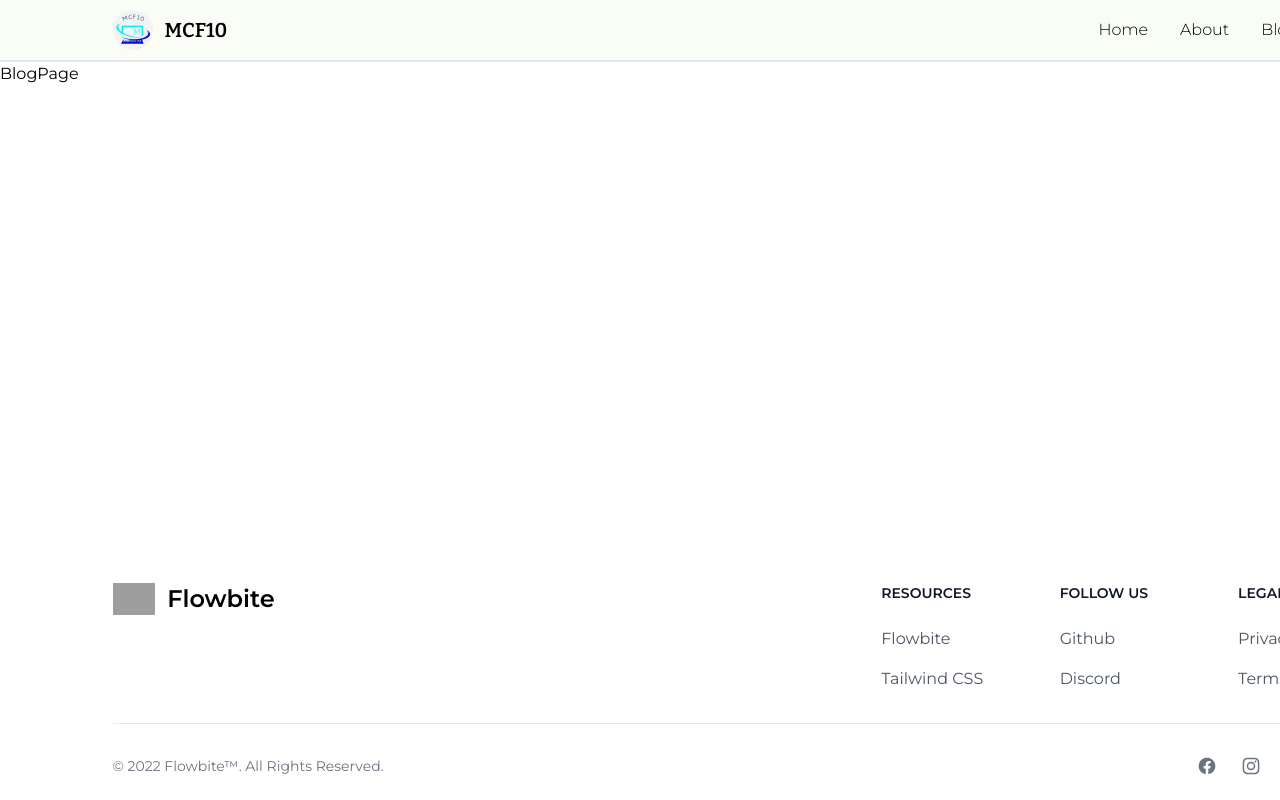
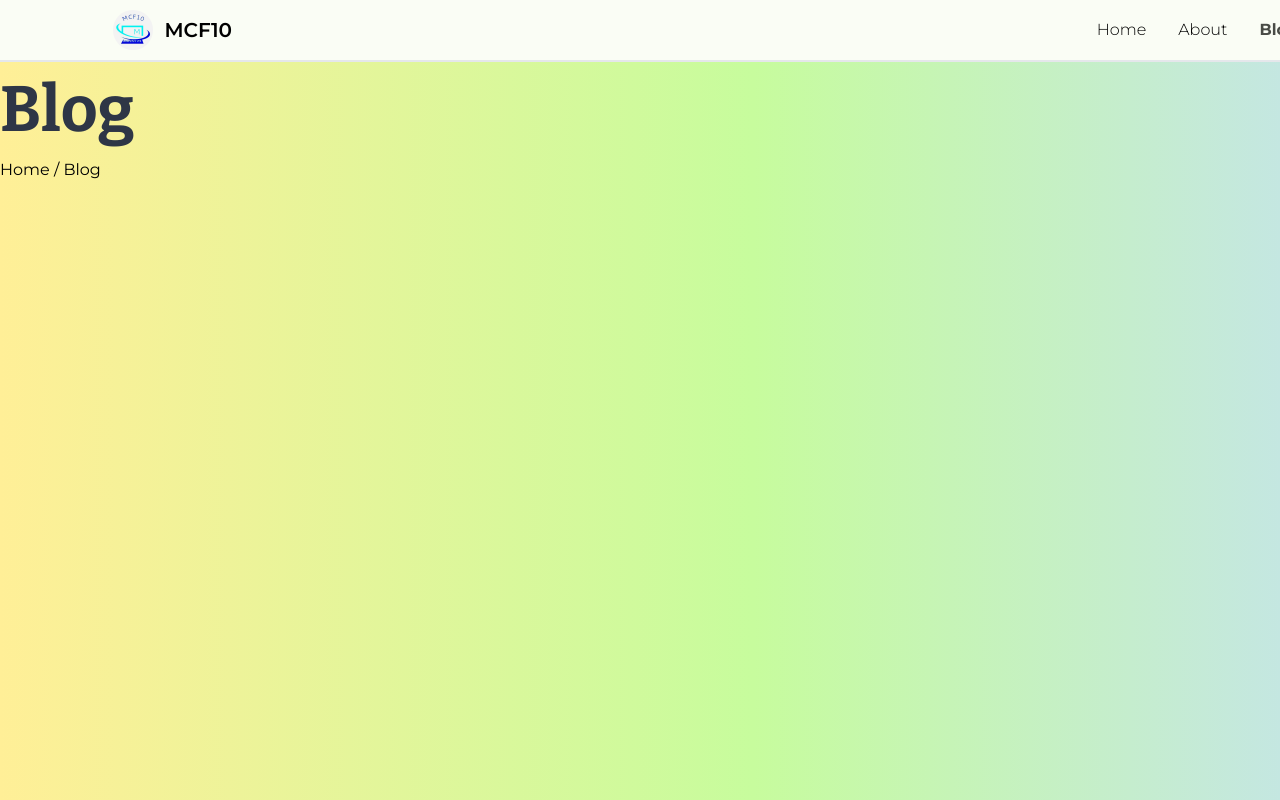
Before and after one commit to Yehtetaung158/team_tast, a React (Vite) app: page /blog in a window 1280 px wide. Shown: the top 800 px of the page. Built offline with nearby package versions, Linux system fonts and the light colour scheme; grey boxes are pictures that could not be loaded.

Commit message:
tailwind config naming update

```diff
--- a/src/feature/blog/pages/BlogPage.jsx
+++ b/src/feature/blog/pages/BlogPage.jsx
@@ -1,9 +1,14 @@
-import React from 'react'
+import React from "react";
 
 const BlogPage = () => {
   return (
-    <div>BlogPage</div>
-  )
-}
+    <div className="bg-gradient-to-r from-[#FFEF97] via-[#C7FC9D] to-[#C3DEFE] bg-[length:100%_100%] bg-[position:0px_0px] h-[770px]">
+      <div>
+      <h1 className=" text-headerColor font-header_style font-bold text-fontSizeHeader ">Blog</h1>
+      <p><span>Home</span><span> / </span><span>Blog</span></p>
+      </div>
+    </div>
+  );
+};
 
-export default BlogPage
+export default BlogPage;
--- a/src/style/index.css
+++ b/src/style/index.css
@@ -15,3 +15,9 @@
   font-style: normal;
   font-weight: 700;
 }
+
+.active{
+  /* text-decoration: underline; */
+  color: #494B46;
+  font-weight: bold;
+}
--- a/tailwind.config.js
+++ b/tailwind.config.js
@@ -9,15 +9,15 @@ export default {
     },
     extend: {
       fontFamily: {
-        header: ["Bitter", "serif"],
-        miniHeader: ["Comic Neue", "cursive"],
+        header_style: ["Bitter", "serif"],
+        miniHeader_style: ["Comic Neue", "cursive"],
       },
       colors: {
-        header: "#2E3646",
-        subHeader: "#5F6D7E",
-        HLHeader: "#79CA04",
-        paragraph: "#5F6D7E",
-        navbarTextActive: "#494B46",
+        headerColor: "#2E3646",
+        subHeaderColor: "#5F6D7E",
+        HLHeaderColor: "#79CA04",
+        paragraphColor: "#5F6D7E",
+        navbarTextActiveColor: "#494B46",
         lightGreen: {
           10: "#fafdf5", // 10% opacity shade
           20: "#f6fbee", // 20% opacity shade
@@ -58,9 +58,9 @@ export default {
         },
       },
       fontSize: {
-        fontHeader: '64px',
-        fontMiniHeader: '22px',
-        fontParagraph: '20px',
+        fontSizeHeader: '64px',
+        fontSizeMiniHeader: '22px',
+        fontSizeParagraph: '20px',
       },
     },
   },
```
